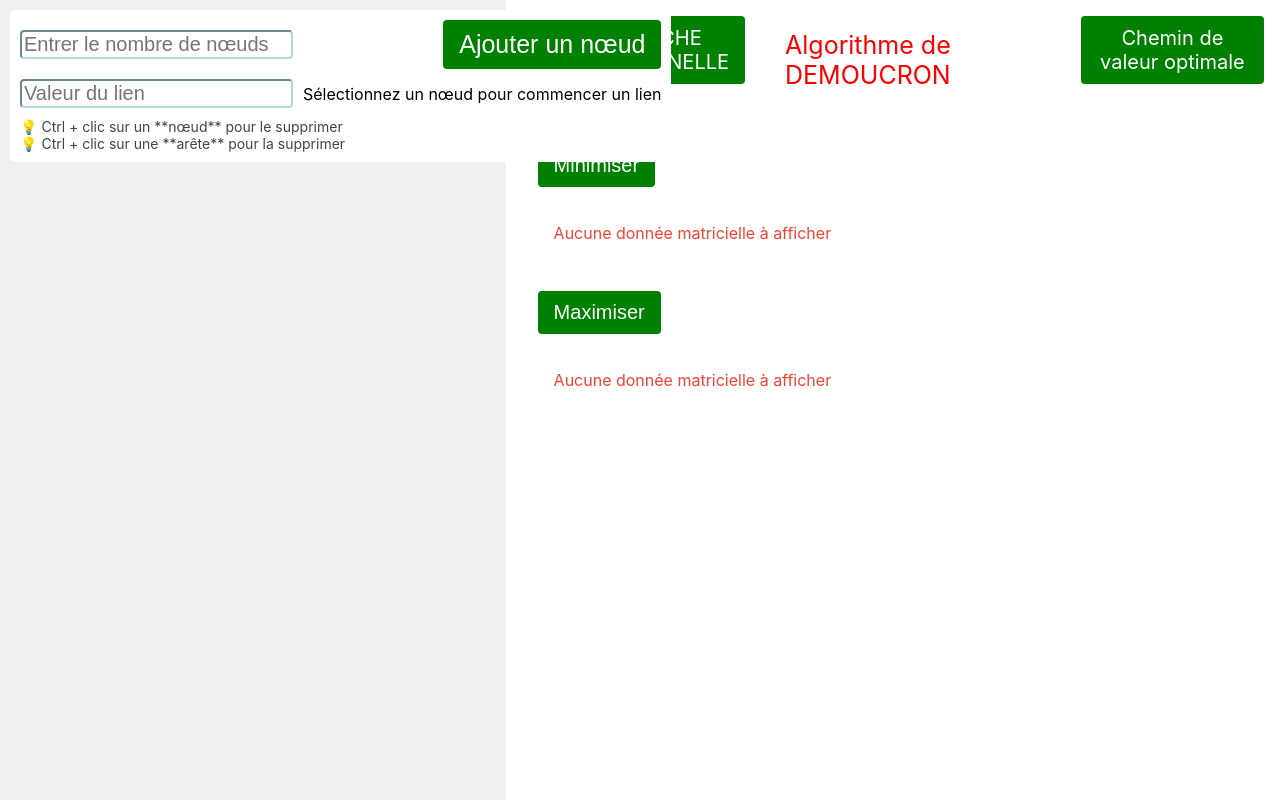
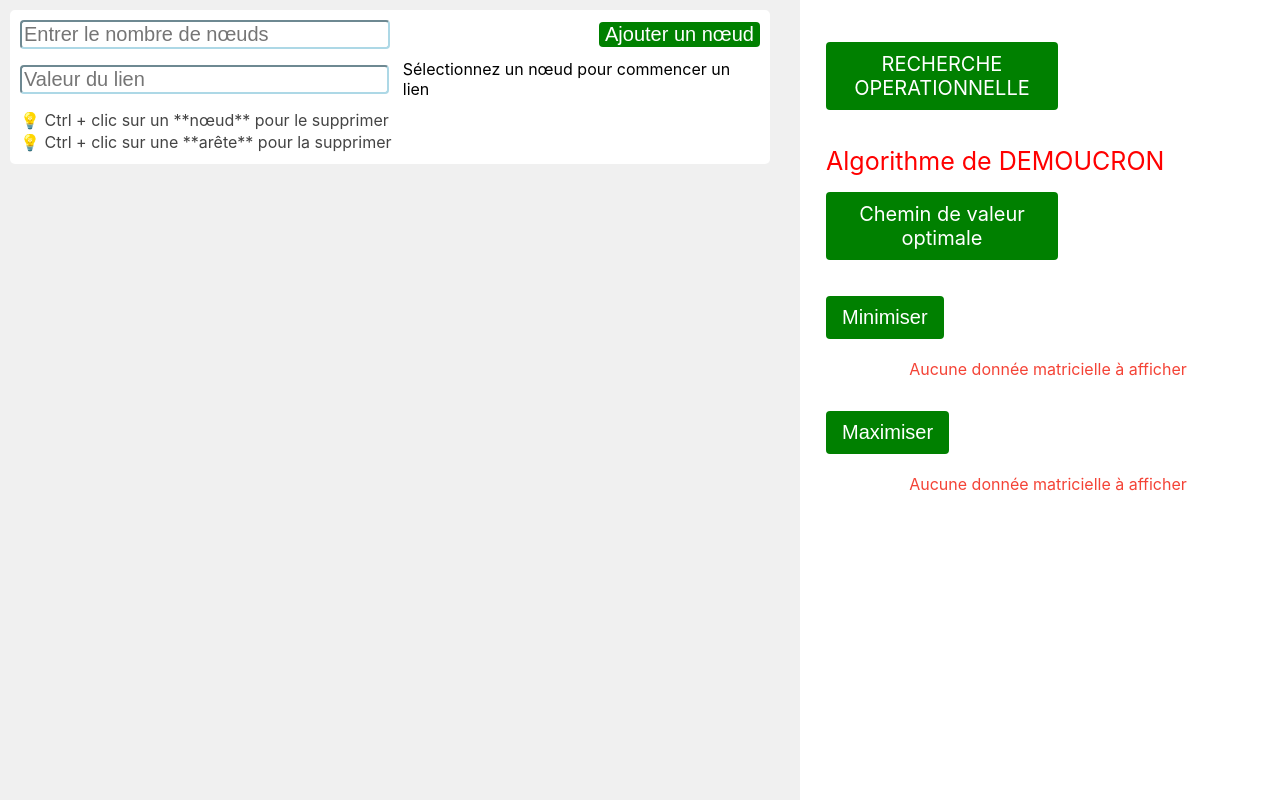
Before and after one commit to miorami07/ro-project, a React (Create React App) app: page / in a window 1280 px wide. Built offline with nearby package versions, Linux system fonts and the light colour scheme.

Commit message:
fix: responsive design

```diff
--- a/src/component/graphe/Graphe.jsx
+++ b/src/component/graphe/Graphe.jsx
@@ -38,7 +38,7 @@ const DynamicGraph = () => {
 
       const newNodes = Array.from({ length: nodeCount }, (_, i) => ({
         id: `node-${i + 1}`,
-        x: basePosition.x + i * 60,
+        x: basePosition.x + i * 30,
         y: basePosition.y,
         label: `X${i + 1}`,
         value: (i + 1).toString(),
@@ -112,7 +112,7 @@ const DynamicGraph = () => {
     );
   };
   const { lastPathCost } = useContext(PathCostsContext);
-  // Vérifie si deux nœuds sont adjacents dans le chemin
+
   function isAdjacentInPath(path, sourceLabel, targetLabel) {
     const sourceIndex = path.indexOf(sourceLabel);
     const targetIndex = path.indexOf(targetLabel);
@@ -120,16 +120,31 @@ const DynamicGraph = () => {
     return Math.abs(sourceIndex - targetIndex) === 1;
   }
   return (
-    <div>
+    <div
+      style={{
+        width: "100%",
+        height: "100vh",
+        overflow: "hidden",
+      }}
+    >
       <Stack
-        direction="row"
+        direction={{ xs: "column", md: "row" }}
         gap={2}
         style={{
           width: "100%",
-          height: "100vh",
+          height: "100%",
         }}
+        display={"flex"}
+        flexWrap={"nowrap"}
       >
-        <div style={{ width: "40%" }}>
+        {/* Partie Graphique */}
+        <div
+          style={{
+            width: { xs: "100%", md: "70%" },
+            height: { xs: "50vh", md: "100%" },
+            position: "relative",
+          }}
+        >
           <div
             style={{
               position: "absolute",
@@ -139,15 +154,17 @@ const DynamicGraph = () => {
               background: "#fff",
               padding: 10,
               borderRadius: 5,
+              width: "calc(100% - 40px)",
+              boxSizing: "border-box",
             }}
           >
             <div
               style={{
                 display: "flex",
                 gap: 4,
+                alignItems: "center",
+                width: "100%",
                 justifyContent: "space-between",
-                alignItems: "center",
-                flexWrap: "wrap",
               }}
             >
               <input
@@ -157,9 +174,11 @@ const DynamicGraph = () => {
                 placeholder="Entrer le nombre de nœuds"
                 min={1}
                 style={{
-                  fontSize: 20,
+                  fontSize: "20px",
                   borderColor: "lightblue",
                   borderRadius: 4,
+                  boxSizing: "border-box",
+                  width: "50%",
                 }}
               />
               <button
@@ -172,16 +191,25 @@ const DynamicGraph = () => {
                   border: "none",
                   borderRadius: 4,
                   cursor: "pointer",
-                  fontSize: "25px",
-                  float: "right",
-                  padding: "10px 16px",
+                  fontSize: "20px",
+                  padding: { xs: "8px 12px", md: "10px 16px" },
+                  whiteSpace: "nowrap",
                 }}
               >
                 Ajouter un nœud
               </button>
             </div>
 
-            <div style={{ marginTop: 10 }}>
+            <div
+              style={{
+                marginTop: 10,
+                display: "flex",
+                justifyContent: "space-between",
+                gap: 4,
+                alignItems: "center",
+                flexWrap: { xs: "wrap", md: "none" },
+              }}
+            >
               <input
                 type="number"
                 value={edgeValue}
@@ -189,12 +217,22 @@ const DynamicGraph = () => {
                 placeholder="Valeur du lien"
                 min={1}
                 style={{
-                  fontSize: 20,
+                  fontSize: "20px",
                   borderColor: "lightblue",
                   borderRadius: 4,
+                  width: "50%",
+                  boxSizing: "border-box",
                 }}
+                size={"normal"}
               />
-              <span style={{ marginLeft: 10 }}>
+              <span
+                style={{
+                  marginLeft: 10,
+                  fontSize: { xs: 14, md: 16 },
+                  display: "inline-block",
+                  marginTop: { xs: 5, md: 0 },
+                }}
+              >
                 {linkingNode
                   ? `Cliquez sur un autre nœud pour relier à "${
                       nodes.find((n) => n.id === linkingNode)?.label
@@ -202,7 +240,14 @@ const DynamicGraph = () => {
                   : "Sélectionnez un nœud pour commencer un lien"}
               </span>
             </div>
-            <div style={{ marginTop: 10, fontSize: "14px", color: "#444" }}>
+            <div
+              style={{
+                marginTop: 10,
+                fontSize: { xs: 12, md: 14 },
+                color: "#444",
+                lineHeight: 1.4,
+              }}
+            >
               💡 Ctrl + clic sur un **nœud** pour le supprimer
               <br />
               💡 Ctrl + clic sur une **arête** pour la supprimer
@@ -211,10 +256,15 @@ const DynamicGraph = () => {
 
           <svg
             id="graph-svg"
-            width="100%"
+            minWidth="100%"
             height="100%"
-            viewBox="0 0 1000 600"
-            style={{ backgroundColor: "#f0f0f0", cursor: "crosshair" }}
+            viewBox="0 0 500 500"
+            preserveAspectRatio="xMidYMid meet"
+            style={{
+              backgroundColor: "#f0f0f0",
+              cursor: "crosshair",
+              overflow: "auto",
+            }}
             onClick={(e) => (newNode ? addNode(e) : handleAddNode(e))}
             onMouseMove={handleDrag}
             onMouseUp={() => setDraggedNode(null)}
@@ -257,7 +307,7 @@ const DynamicGraph = () => {
                         ? "red"
                         : "#666"
                     }
-                    strokeWidth="2"
+                    strokeWidth="3"
                     markerEnd="url(#arrowhead)"
                     onClick={(e) => {
                       e.stopPropagation();
@@ -270,9 +320,8 @@ const DynamicGraph = () => {
                   <text
                     x={(source.x + target.x) / 2}
                     y={(source.y + target.y) / 2}
-                    // textAnchor="middle"
                     fill="#d32f2f"
-                    fontSize="14"
+                    fontSize="20"
                   >
                     {edge.value || 1}
                   </text>
@@ -280,7 +329,6 @@ const DynamicGraph = () => {
               );
             })}
 
-            {/* Nœuds */}
             {nodes.map((node) => (
               <g
                 key={node.id}
@@ -313,7 +361,7 @@ const DynamicGraph = () => {
                 style={{ cursor: "move" }}
               >
                 <circle
-                  r="20"
+                  r="15"
                   fill={
                     lastPathCost?.path?.includes(node.id)
                       ? "yellow"
@@ -330,7 +378,7 @@ const DynamicGraph = () => {
                   fill={
                     lastPathCost?.path?.includes(node.id) ? "black" : "white"
                   }
-                  fontSize="12"
+                  fontSize="10"
                   fontWeight="bold"
                 >
                   {node.label}
@@ -339,7 +387,15 @@ const DynamicGraph = () => {
             ))}
           </svg>
         </div>
-        <div style={{ width: "60%", height: "100%", overflow: "auto" }}>
+        <div
+          style={{
+            maxWidth: { xs: "100%", md: "50%" },
+            height: { xs: "50vh", md: "100%" },
+            overflow: "auto",
+            padding: "10px 10px",
+            boxSizing: "border-box",
+          }}
+        >
           <Tableau nodes={nodes} edges={edges} />
           <Maximum nodes={nodes} edges={edges} />
         </div>
--- a/src/component/graphe/Maximum.jsx
+++ b/src/component/graphe/Maximum.jsx
@@ -22,14 +22,14 @@ const Maximum = ({ nodes = [], edges = [] }) => {
     index,
   }));
 
-  const parseValue = (val) => (val === "∞" ? -Infinity : Number(val)); // Changement: "∞" devient -Infinity
+  const parseValue = (val) => (val === "∞" ? -Infinity : Number(val));
 
   const getNumericMatrix = () => {
     if (nodes.length === 0) return [];
 
     return normalizedNodes.map((sourceNode, i) => {
       return normalizedNodes.map((targetNode, j) => {
-        if (i === j) return -Infinity; // Diagonale à -∞
+        if (i === j) return -Infinity;
         const edgeKey = `${sourceNode.id}-${targetNode.id}`;
         return parseValue(edgeMap[edgeKey] ?? -Infinity); // Valeur par défaut -Infinity
       });
@@ -140,7 +140,15 @@ const Maximum = ({ nodes = [], edges = [] }) => {
     nodes.length > 0 ? formatMatrix(getNumericMatrix(), 0).matrix : [];
 
   return (
-    <div style={{ padding: 16 }}>
+    <div>
+      <Stack
+        direction={{ xs: "column", md: "row" }}
+        gap={{ xs: 2, md: 2 }}
+        justifyContent={"space-between"}
+        alignItems={"center"}
+        flexWrap="wrap"
+        paddingTop={4}
+      >
         <button
           onClick={handleCalculate}
           style={{
@@ -157,34 +165,41 @@ const Maximum = ({ nodes = [], edges = [] }) => {
         >
           Maximiser
         </button>
-
+      </Stack>
       {hasCalculated && (
         <div
           style={{
             backgroundColor: "#e3f2fd",
-            padding: 16,
+            padding: { xs: 12, md: 16 },
             borderRadius: 4,
-            marginBottom: 20,
-            fontSize: "18px",
+            marginBottom: { xs: 10, md: 20 },
+            fontSize: { xs: "16px", md: "20px" },
           }}
         >
           {longestPath.length > 0 ? (
-            <Stack direction={"row"} gap={2} alignItems={"center"}>
+            <Stack
+              direction={{ xs: "column", sm: "row" }}
+              gap={{ xs: 1, sm: 2 }}
+              alignItems={{ xs: "flex-start", sm: "center" }}
+              flexWrap="wrap"
+              padding={2}
+            >
+              <div style={{ display: "flex", flexDirection: "row", gap: 2 }}>
                 <p>Résultat :</p>
                 <p>
                   <strong>Coût total :</strong> {pathCost}
                 </p>
+              </div>
               <p>
-                <strong>Chemin maximal:</strong>{" "}
+                <strong>Chemin maximal :</strong>{" "}
                 {longestPath.map((node) => `X${node + 1}`).join(" → ")}
               </p>
             </Stack>
           ) : (
-            <p>Aucun chemin trouvé de X1 à X{nodes.length}</p>
+            <p>Aucun chemin trouvé</p>
           )}
         </div>
       )}
-
       {steps.length === 0 ? (
         <MatrixDisplay
           matrix={initialMatrix}
@@ -195,9 +210,10 @@ const Maximum = ({ nodes = [], edges = [] }) => {
         <div
           style={{
             display: "flex",
+            flexDirection: { xs: "column", md: "row" },
             flexWrap: "wrap",
-            gap: 10,
-            height: "100%",
+            gap: 20,
+            paddingTop: 10,
           }}
         >
           {steps.map((step, index) => (
@@ -223,7 +239,13 @@ const MatrixDisplay = ({
 }) => {
   if (!matrix || matrix.length === 0 || !matrix[0]) {
     return (
-      <div style={{ color: "#f44336", padding: 16 }}>
+      <div
+        style={{
+          color: "#f44336",
+          padding: { xs: 12, md: 16 },
+          textAlign: "center",
+        }}
+      >
         Aucune donnée matricielle à afficher
       </div>
     );
@@ -232,20 +254,37 @@ const MatrixDisplay = ({
   return (
     <div
       style={{
-        marginBottom: 30,
+        marginBottom: { xs: 20, md: 30 },
         border: "1px solid #e0e0e0",
         borderRadius: 4,
         padding: 16,
         backgroundColor: "#fff",
-        width: 500,
+        width: { xs: "100%", sm: "80%", md: 500 },
+        maxWidth: "100%",
+        margin: { xs: "0 auto", md: "initial" },
       }}
     >
-      <h3 style={{ marginTop: 0, color: "#1976d2" }}>{title}</h3>
-      <div style={{ overflowX: "auto", maxHeight: "calc(100vh - 200px)" }}>
+      <h3
+        style={{
+          marginTop: 0,
+          color: "#1976d2",
+          fontSize: { xs: "18px", md: "20px" },
+        }}
+      >
+        {title}
+      </h3>
+      <div
+        style={{
+          overflowX: "auto",
+          maxHeight: { xs: "none", md: "calc(100vh - 200px)" },
+          width: "100%",
+        }}
+      >
         <table
           style={{
             borderCollapse: "collapse",
             width: "100%",
+            fontSize: { xs: "14px", md: "16px" },
           }}
         >
           <thead>
@@ -257,7 +296,7 @@ const MatrixDisplay = ({
                   style={{
                     padding: 8,
                     textAlign: "center",
-                    minWidth: 50,
+                    minWidth: { xs: 40, md: 50 },
                   }}
                 >
                   {j + 1}
@@ -293,7 +332,7 @@ const MatrixDisplay = ({
                         textAlign: "center",
                         backgroundColor: isChanged ? "#ffeaa7" : "white",
                         fontWeight: isChanged ? "bold" : "normal",
-                        minWidth: 50,
+                        minWidth: { xs: 40, md: 50 },
                       }}
                     >
                       {cell.value}
--- a/src/component/graphe/Tableau.jsx
+++ b/src/component/graphe/Tableau.jsx
@@ -129,13 +129,21 @@ const Tableau = ({ nodes = [], edges = [] }) => {
     nodes.length > 0 ? formatMatrix(getNumericMatrix(), 0).matrix : [];
 
   return (
-    <div style={{ padding: 16 }}>
-      <Stack direction={"column"} gap={5}>
+    <div>
+      <Stack
+        direction={{ xs: "column", md: "row" }}
+        gap={{ xs: 2, md: 2 }}
+        justifyContent={"space-between"}
+        alignItems={"center"}
+        flexWrap="wrap"
+        paddingTop={4}
+      >
         <Stack
-          direction={"row"}
-          gap={5}
+          direction={{ xs: "column", md: "row" }}
+          gap={{ xs: 2, md: 2 }}
           justifyContent={"space-between"}
           alignItems={"center"}
+          flexWrap="wrap"
         >
           <span
             style={{
@@ -172,10 +180,11 @@ const Tableau = ({ nodes = [], edges = [] }) => {
           </span>
         </Stack>
         <Stack
-          direction={"row"}
-          gap={5}
+          direction={{ xs: "column", md: "row" }}
+          gap={{ xs: 2, md: 2 }}
           justifyContent={"space-between"}
           alignItems={"center"}
+          flexWrap="wrap"
         >
           <button
             onClick={handleCalculate}
@@ -197,34 +206,40 @@ const Tableau = ({ nodes = [], edges = [] }) => {
           <span></span>
         </Stack>
       </Stack>
-
       {hasCalculated && (
         <div
           style={{
             backgroundColor: "#e3f2fd",
-            padding: 16,
+            padding: { xs: 12, md: 16 },
             borderRadius: 4,
-            marginBottom: 20,
-            fontSize: "18px",
+            marginBottom: { xs: 10, md: 20 },
+            fontSize: { xs: "16px", md: "20px" },
           }}
         >
           {shortestPath.length > 0 ? (
-            <Stack direction={"row"} gap={2} alignItems={"center"}>
-              <p>Résultat :</p>
-              <p>
-                <strong>Coût total :</strong> {pathCost}
-              </p>
+            <Stack
+              direction={{ xs: "column", sm: "row" }}
+              gap={{ xs: 1, sm: 2 }}
+              alignItems={{ xs: "flex-start", sm: "center" }}
+              flexWrap="wrap"
+              padding={2}
+            >
+              <div style={{ display: "flex", flexDirection: "row", gap: 2 }}>
+                <p>Résultat :</p>
+                <p>
+                  <strong>Coût total :</strong> {pathCost}
+                </p>
+              </div>
               <p>
                 <strong>Chemin minimal :</strong>{" "}
                 {shortestPath.map((node) => `X${node + 1}`).join(" → ")}
               </p>
             </Stack>
           ) : (
-            <p>Aucun chemin trouvé de X1 à X6</p>
+            <p>Aucun chemin trouvé</p>
           )}
         </div>
       )}
-
       {steps.length === 0 ? (
         <MatrixDisplay
           matrix={initialMatrix}
@@ -235,8 +250,10 @@ const Tableau = ({ nodes = [], edges = [] }) => {
         <div
           style={{
             display: "flex",
+            flexDirection: { xs: "column", md: "row" },
             flexWrap: "wrap",
-            gap: 10,
+            gap: 20,
+            paddingTop: 10,
           }}
         >
           {steps.map((step, index) => (
@@ -262,7 +279,13 @@ const MatrixDisplay = ({
 }) => {
   if (!matrix || matrix.length === 0 || !matrix[0]) {
     return (
-      <div style={{ color: "#f44336", padding: 16 }}>
+      <div
+        style={{
+          color: "#f44336",
+          padding: { xs: 12, md: 16 },
+          textAlign: "center",
+        }}
+      >
         Aucune donnée matricielle à afficher
       </div>
     );
@@ -271,20 +294,37 @@ const MatrixDisplay = ({
   return (
     <div
       style={{
-        marginBottom: 30,
+        marginBottom: { xs: 20, md: 30 },
         border: "1px solid #e0e0e0",
         borderRadius: 4,
-        padding: 16,
+        padding: 10,
         backgroundColor: "#fff",
-        width: 500,
+        width: { xs: "100%", sm: "80%", md: 500 },
+        maxWidth: "100%",
+        margin: { xs: "0 auto", md: "initial" },
       }}
     >
-      <h3 style={{ marginTop: 0, color: "#1976d2" }}>{title}</h3>
-      <div style={{ overflowX: "auto", maxHeight: "calc(100vh - 200px)" }}>
+      <h3
+        style={{
+          marginTop: 0,
+          color: "#1976d2",
+          fontSize: { xs: "18px", md: "20px" },
+        }}
+      >
+        {title}
+      </h3>
+      <div
+        style={{
+          overflowX: "auto",
+          maxHeight: { xs: "none", md: "calc(100vh - 200px)" },
+          width: "100%",
+        }}
+      >
         <table
           style={{
             borderCollapse: "collapse",
             width: "100%",
+            fontSize: { xs: "14px", md: "16px" },
           }}
         >
           <thead>
@@ -296,7 +336,7 @@ const MatrixDisplay = ({
                   style={{
                     padding: 8,
                     textAlign: "center",
-                    minWidth: 50,
+                    minWidth: { xs: 40, md: 50 },
                   }}
                 >
                   {j + 1}
@@ -332,7 +372,7 @@ const MatrixDisplay = ({
                         textAlign: "center",
                         backgroundColor: isChanged ? "#ffeaa7" : "white",
                         fontWeight: isChanged ? "bold" : "normal",
-                        minWidth: 50,
+                        minWidth: { xs: 40, md: 50 },
                       }}
                     >
                       {cell.value}
```
Lines whose indentation alone changed are shown as unchanged.
